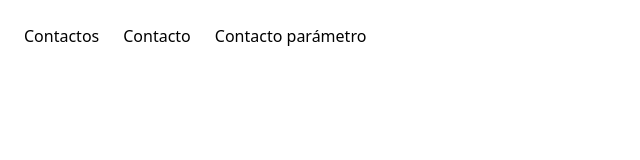
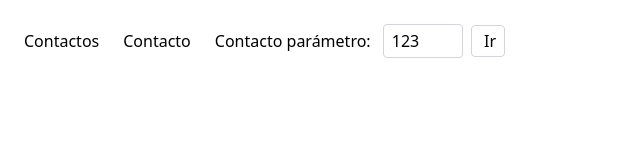
Before and after one commit to mjriveraknowmad/nuxt-basico-udemy-maldonado, a Nuxt app: page / in a window 1280 px wide. Shown: the top 160 px of the page, without its empty margins (0-640 px from the left). Built offline with nearby package versions, Linux system fonts and the light colour scheme.

Commit message:
feat:  añadido un input en AppHeader para que el parametro del contacto fuera totalmente dinámico

```diff
--- a/app/components/AppHeader.vue
+++ b/app/components/AppHeader.vue
@@ -3,7 +3,16 @@
         <nav class="mx-auto flex items-center gap-6 p-6">
             <nuxt-link to="/contactos">Contactos</nuxt-link>
             <nuxt-link to="/contactos/contacto">Contacto</nuxt-link>
-            <nuxt-link to="/contactos/123">Contacto parámetro</nuxt-link>
+            <div>
+                <span>Contacto parámetro: </span>
+                <input v-model="idParametro" type="number" class="border border-gray-300 rounded px-2 py-1 w-20 ml-2" />
+                <nuxt-link :to="link" class="border border-gray-300 rounded px-2 py-1 w-20 ml-2"> Ir </nuxt-link>
+            </div>
         </nav>
     </header>
 </template>
+
+<script setup lang="ts">
+    const idParametro = ref(123)
+    const link = computed(() => `/contactos/${idParametro.value}`)
+</script>
```
